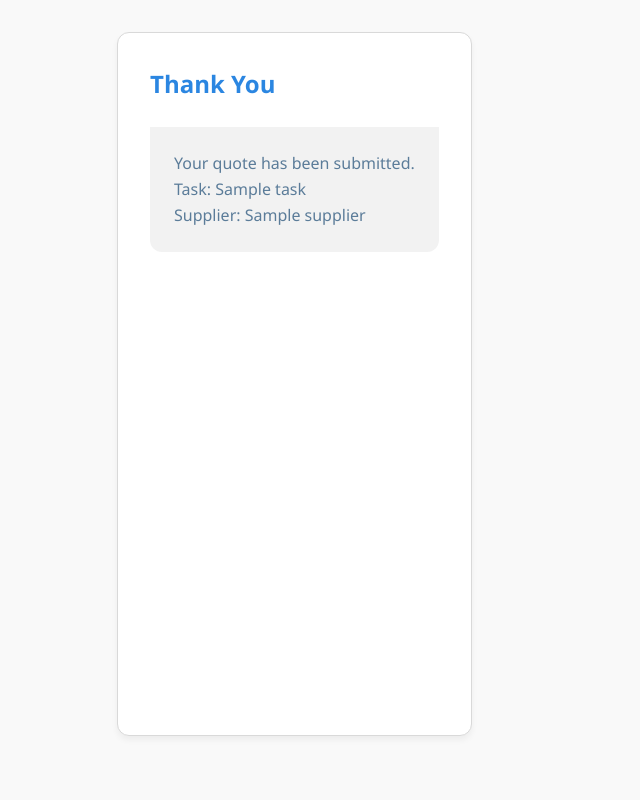
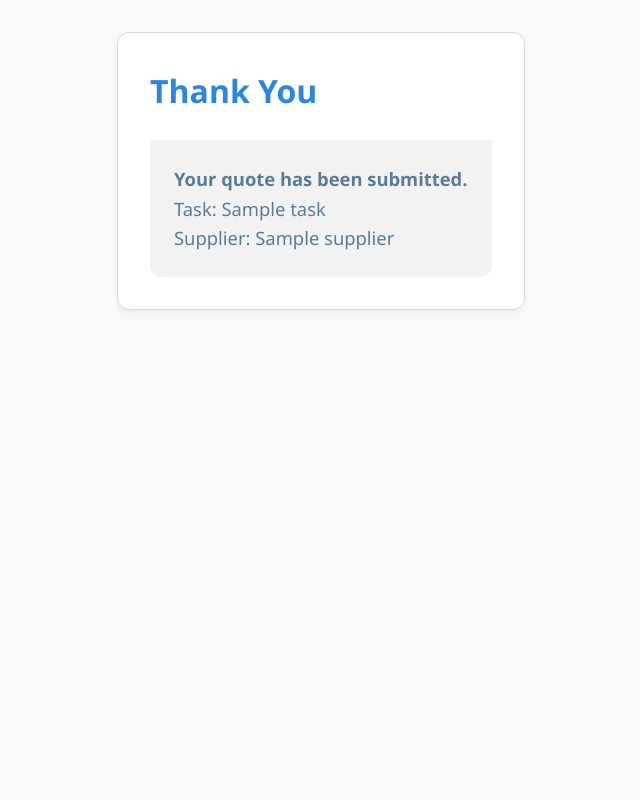
Before and after one commit to schizoscar/Procure-Flow, a Flask app: template templates/supplier_form_success.html in a window 1280 px wide. Shown: the whole page, without its empty margins (205-845 px from the left). Run offline with Flask 3, Linux system fonts and the light colour scheme; the template is opened without the code that fills it: most values are stand-ins (such as "Sample title", 1, 10 or a date in 2020).

Commit message:
Prettify page

```diff
--- a/templates/supplier_form_success.html
+++ b/templates/supplier_form_success.html
@@ -7,14 +7,14 @@
     <link rel="stylesheet" href="{{ url_for('static', filename='css/style.css') }}">
 </head>
 <body>
-    <div class="container" style="padding:2rem; max-width: 700px; margin: 0 auto;">
+    <div style="padding:2rem; max-width: 700px; margin: 0 auto; display: flex; position: relative">
         <div class="card-white">
             <div class="card-header">
-                <h2>Thank You</h2>
+                <h2 style="font-size: 2rem;">Thank You</h2>
             </div>
             <div class="card-body bg-light">
-                <p>Your quote has been submitted.</p>
-                <p>Task: {{ task.task_name }}<br>Supplier: {{ supplier.name }}</p>
+                <p style="font-size: 1.15rem;"><strong>Your quote has been submitted.</strong></p>
+                <p style="font-size: 1.15rem;">Task: {{ task.task_name }}<br>Supplier: {{ supplier.name }}</p>
             </div>
         </div>
     </div>
```
